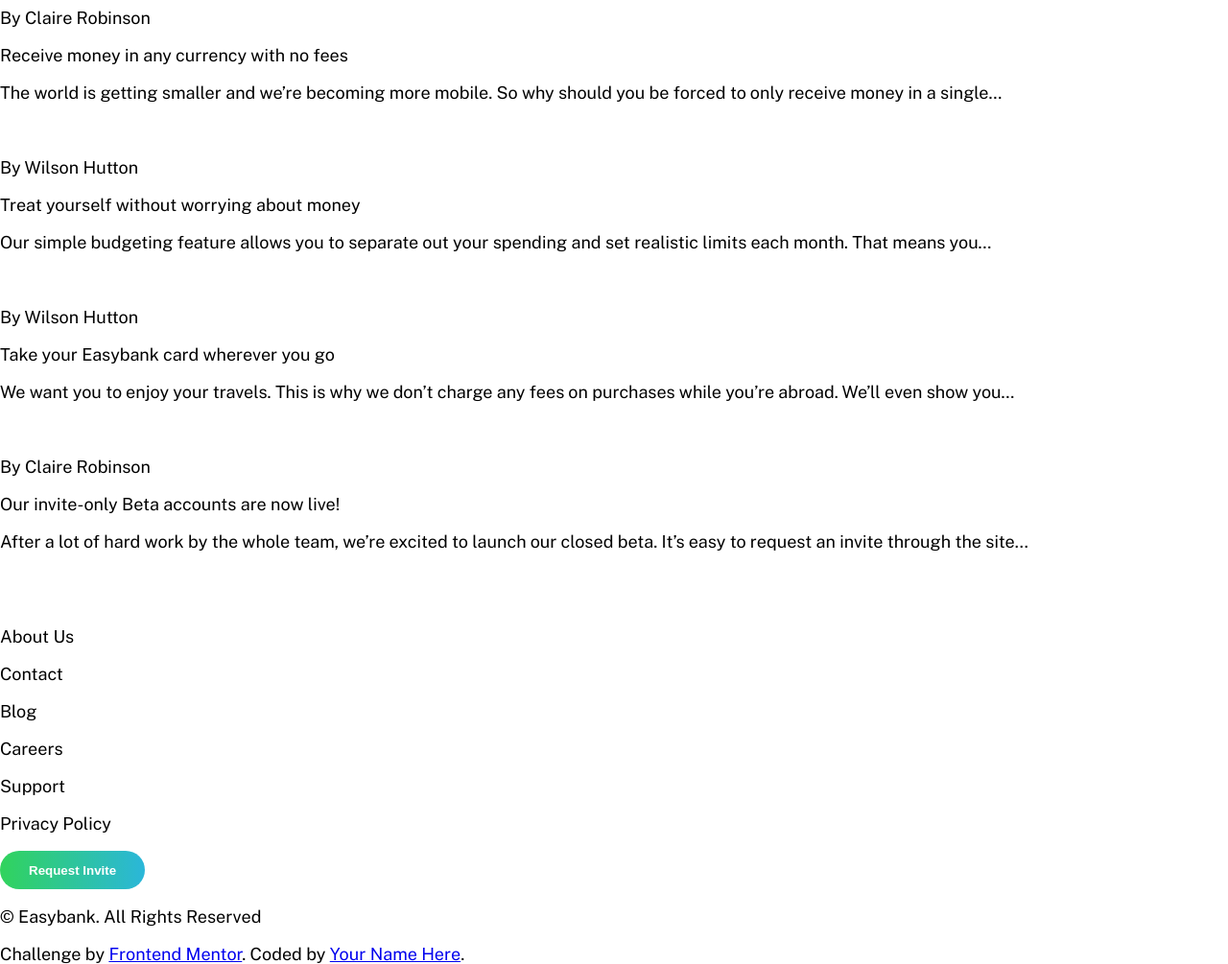
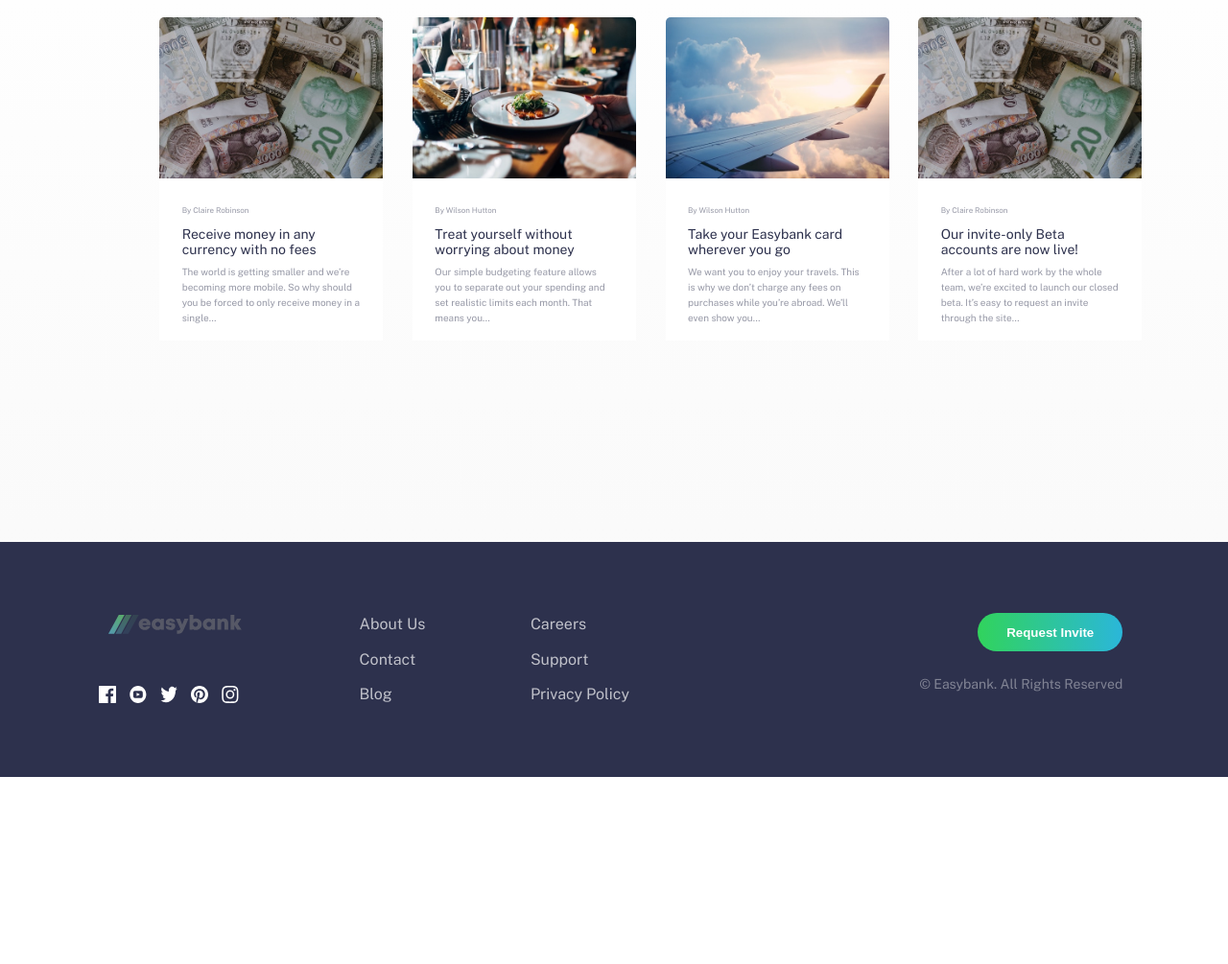
Before and after one commit to KestutisRuockus/LandingPage-EasyBank, a plain HTML site: page index.html in a window 1280 px wide. Shown: the part 1640-2645 px from the top of the page at 96% size. After the commit the page ends 2450 px from the top, so only its background shows below. Drawn offline with nearby package versions, Linux system fonts and the light colour scheme.

Commit message:
'aside' and 'footer' tag's updated

```diff
--- a/index.html
+++ b/index.html
@@ -94,72 +94,77 @@
     <aside>
       <h5>Latest Articles</h5>
       <div>
-        <img src="" alt="" />
-        <p>By Claire Robinson</p>
-        <p>Receive money in any currency with no fees</p>
-        <p>
+        <div class="aside-article">
+          <img src="./images/image-currency.jpg" alt="" />
+          <p class="aside-article-author">By Claire Robinson</p>
+          <p class="aside-article-title">
+            Receive money in any currency with no fees
+          </p>
+          <p class="aside-article-description">
             The world is getting smaller and we’re becoming more mobile. So why
             should you be forced to only receive money in a single…
           </p>
         </div>
-      <div>
-        <img src="" alt="" />
-        <p>By Wilson Hutton</p>
-        <p>Treat yourself without worrying about money</p>
-        <p>
-          Our simple budgeting feature allows you to separate out your spending
-          and set realistic limits each month. That means you…
+        <div class="aside-article">
+          <img src="./images/image-restaurant.jpg" alt="" />
+          <p class="aside-article-author">By Wilson Hutton</p>
+          <p class="aside-article-title">
+            Treat yourself without worrying about money
+          </p>
+          <p class="aside-article-description">
+            Our simple budgeting feature allows you to separate out your
+            spending and set realistic limits each month. That means you…
           </p>
         </div>
-      <div>
-        <img src="" alt="" />
-        <p>By Wilson Hutton</p>
-        <p>Take your Easybank card wherever you go</p>
-        <p>
+        <div class="aside-article">
+          <img src="./images/image-plane.jpg" alt="" />
+          <p class="aside-article-author">By Wilson Hutton</p>
+          <p class="aside-article-title">
+            Take your Easybank card wherever you go
+          </p>
+          <p class="aside-article-description">
             We want you to enjoy your travels. This is why we don’t charge any
             fees on purchases while you’re abroad. We’ll even show you…
           </p>
         </div>
-      <div>
-        <img src="" alt="" />
-        <p>By Claire Robinson</p>
-        <p>Our invite-only Beta accounts are now live!</p>
-        <p>
+        <div class="aside-article">
+          <img src="./images/image-currency.jpg" alt="" />
+          <p class="aside-article-author">By Claire Robinson</p>
+          <p class="aside-article-title">
+            Our invite-only Beta accounts are now live!
+          </p>
+          <p class="aside-article-description">
             After a lot of hard work by the whole team, we’re excited to launch
             our closed beta. It’s easy to request an invite through the site...
           </p>
         </div>
+      </div>
     </aside>
     <footer>
+      <div class="footer-social-media">
         <div>
-        <img src="" alt="" />
-        <div>
-          <img src="" alt="" />
-          <img src="" alt="" />
-          <img src="" alt="" />
-          <img src="" alt="" />
-          <img src="" alt="" />
+          <img class="footer-logo-white-color" src="./images/logo.svg" alt="" />
+        </div>
+        <div class="footer-social-media-logos">
+          <img src="./images/icon-facebook.svg" alt="" />
+          <img src="./images/icon-youtube.svg" alt="" />
+          <img src="./images/icon-twitter.svg" alt="" />
+          <img src="./images/icon-pinterest.svg" alt="" />
+          <img src="./images/icon-instagram.svg" alt="" />
         </div>
       </div>
-      <div>
+      <div class="footer-links">
         <p>About Us</p>
+        <p>Careers</p>
         <p>Contact</p>
+        <p>Support</p>
         <p>Blog</p>
-        <p>Careers</p>
-        <p>Support</p>
         <p>Privacy Policy</p>
       </div>
-      <div>
+      <div class="footer-request-invite">
         <button class="btn-request-invite">Request Invite</button>
         <p>© Easybank. All Rights Reserved</p>
       </div>
     </footer>
-
-    <div class="attribution">
-      Challenge by
-      <a href="https://www.frontendmentor.io?ref=challenge" target="_blank"
-        >Frontend Mentor</a
-      >. Coded by <a href="#">Your Name Here</a>.
-    </div>
   </body>
 </html>
--- a/style.css
+++ b/style.css
@@ -4,6 +4,8 @@
   margin: 0;
   padding: 0;
   overflow-x: hidden;
+  display: grid;
+  grid-template-rows: 1% 1fr 1fr 1fr 10%;
 }
 
 /* button used in several places */
@@ -178,6 +180,137 @@
   font-size: 16px;
 }
 
+/* Aside  */
+
+aside {
+  width: 80%;
+  padding-left: 13%;
+  padding-right: 10%;
+  background-image: linear-gradient(to bottom, #fff, hsl(0, 0%, 98%));
+  padding-bottom: 6%;
+}
+
+aside h5 {
+  font-size: 40px;
+  font-weight: 400;
+  color: hsl(233, 26%, 24%);
+  margin-bottom: 4%;
+}
+aside img {
+  width: 100%;
+  height: 50%;
+  border-top-left-radius: 5px;
+  border-top-right-radius: 5px;
+}
+
+aside div {
+  display: grid;
+  grid-template-columns: repeat(4, 1fr);
+  grid-column-gap: 3%;
+}
+
+.aside-article {
+  display: flex;
+  flex-direction: column;
+  background-color: #fff;
+}
+
+.aside-article p {
+  padding: 0 10%;
+}
+
+.aside-article-author {
+  color: hsl(233, 8%, 62%);
+  font-size: 8px;
+  margin-top: 12%;
+  margin-bottom: -1%;
+}
+
+.aside-article-title {
+  color: hsl(233, 26%, 24%);
+  font-size: 14px;
+}
+
+.aside-article-title:hover {
+  color: hsl(136, 65%, 51%);
+  cursor: pointer;
+}
+
+.aside-article-description {
+  color: hsl(233, 8%, 62%);
+  font-size: 10px;
+  line-height: 16px;
+  margin-top: -3%;
+}
+
+/* footer */
+footer {
+  background-color: hsl(233, 26%, 24%);
+  color: #fff;
+  display: grid;
+  grid-template-columns: 2fr 3fr 2fr;
+  align-items: center;
+  margin-bottom: 0;
+}
+
+.footer-logo-white-color {
+  filter: invert(25%);
+}
+
+.footer-social-media {
+  /* text-align: center; */
+  display: grid;
+  grid-template-rows: 1fr 1fr;
+  justify-content: center;
+  align-content: space-between;
+}
+
+.footer-social-media-logos {
+  display: flex;
+  justify-content: center;
+  margin-top: 20%;
+}
+
+.footer-social-media-logos img {
+  margin-right: 10%;
+  width: 18px;
+}
+
+.footer-social-media-logos img:hover {
+  cursor: pointer;
+  filter: invert(30%) sepia(87%) saturate(386%) hue-rotate(80deg)
+    brightness(88%) contrast(97%);
+}
+
+.footer-links {
+  display: grid;
+  grid-template-columns: 1fr 1fr;
+  justify-content: start;
+  padding-right: 35%;
+}
+
+.footer-links p {
+  margin: 5%;
+  opacity: 0.7;
+  font-size: 16px;
+}
+
+.footer-links p:hover {
+  color: hsl(136, 65%, 51%);
+  cursor: pointer;
+}
+
+.footer-request-invite {
+  text-align: end;
+  padding-right: 30%;
+}
+
+.footer-request-invite p {
+  opacity: 0.4;
+  font-size: 14px;
+  margin-top: 10%;
+}
+
 /*
 - Lime Green: hsl(136, 65%, 51%)
 - Bright Cyan: hsl(192, 70%, 51%)
```
Lines whose indentation alone changed are shown as unchanged.
